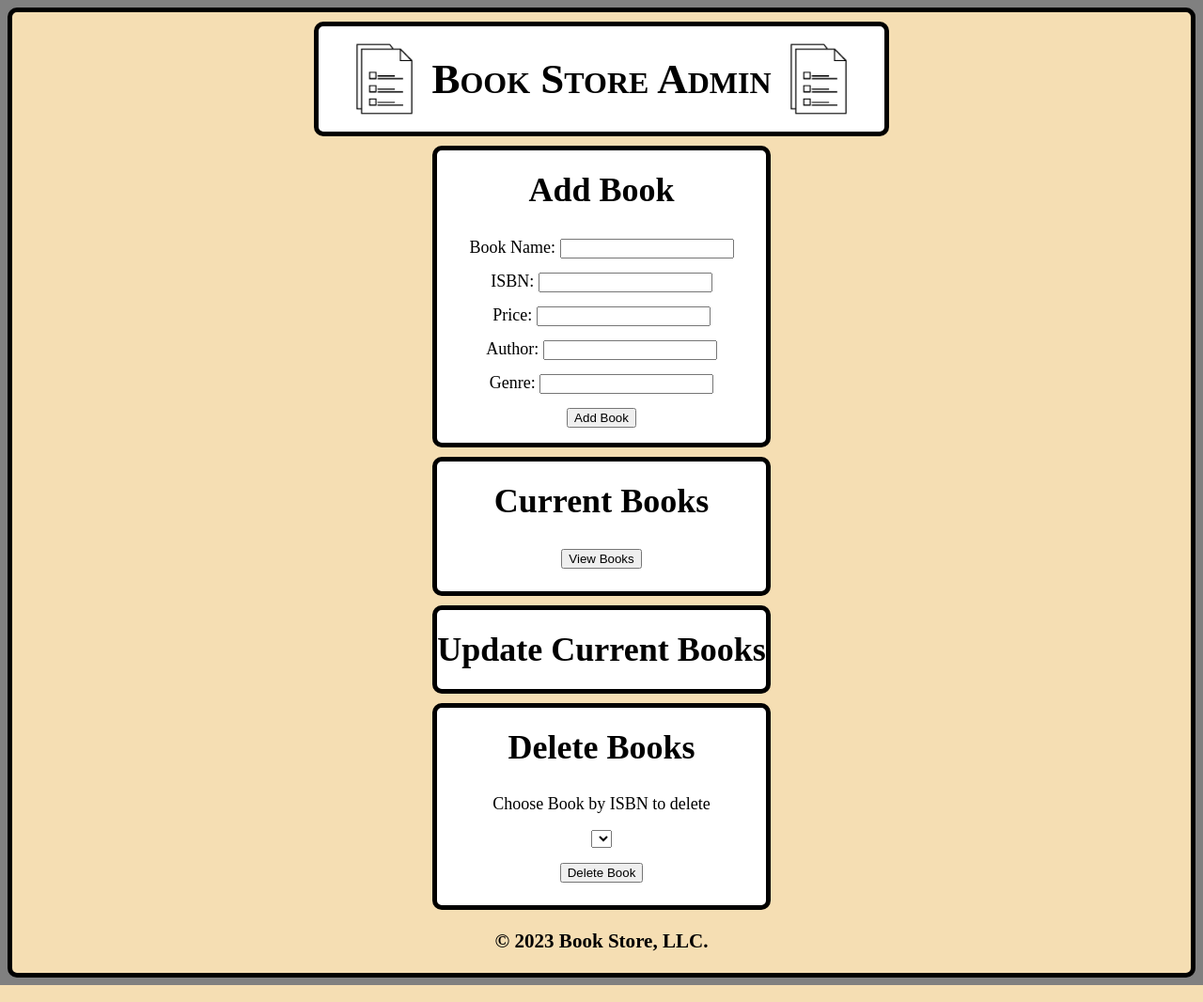
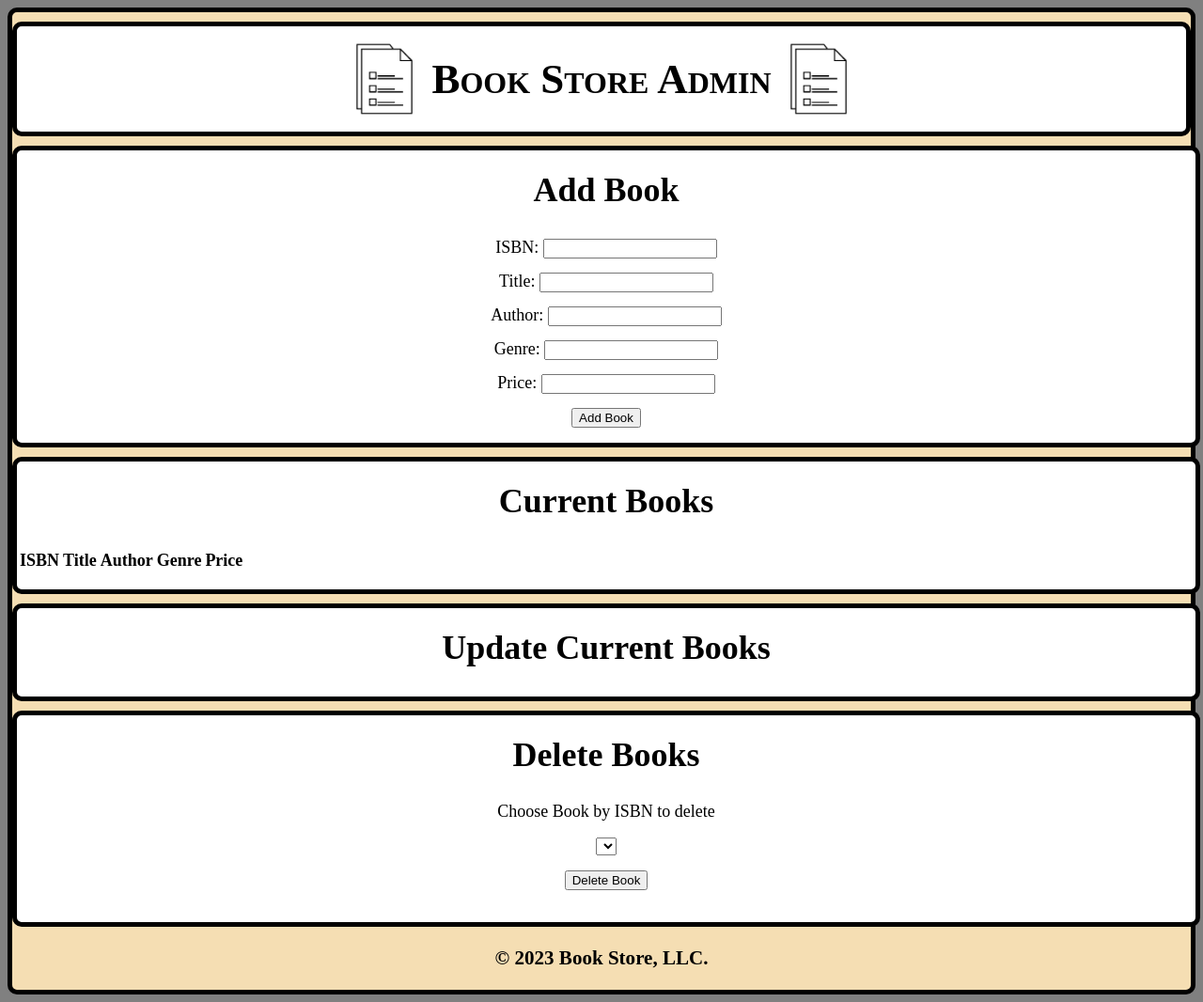
Before and after one commit to samcam004/CIS_435_Project_4, a PHP site: page /CIS_435_Project_4/admin/admin.html in a window 1280 px wide. Shown: the whole page at 94% size. Run offline with PHP 8.4, Linux system fonts and the light colour scheme; lists and menus that the app fills with data are empty.

Commit message:
Admin Add and Curren
Can now add books through the admin page and all current books will be displayed in the current books table

```diff
--- a/admin/admin.css
+++ b/admin/admin.css
@@ -8,6 +8,7 @@ header {
     padding-right: 20px;
     background-color: white;
     align-items: center;
+    justify-content: center;
     margin-top: 10px;
 }
 
@@ -25,8 +26,7 @@ li{
 .flex-container {
     display: flex;
     flex-direction: column;
-    align-content: center;
-    align-items: center;
+    /*align-content: center;*/
     border: solid 5px;
     border-radius: 10px;
     background-color: wheat;
@@ -38,54 +38,32 @@ body{
     font-size: large;
 }
 
-/* align content, add border to main*/
-main{
-    text-align: center;
-    /*border: 5px solid;
-    border-radius: 10px;
-    background-color: white;
-    margin-top: 10px;*/
-}
 
-/* stlye create section*/
-.create{
+
+.create, .view, .update, .delete{
     background-color: white;
     border: 5px solid;
     border-radius: 10px;
     margin-top: 10px;
     padding-bottom: 10px;
     line-height:200%;
+    width: 100%;
+    text-align: center;
 }
 
-/* stlye view section*/
-.view{
-    background-color: white;
-    border: 5px solid;
-    border-radius: 10px;
-    margin-top: 10px;
-    line-height: 200%;
+
+
+.create h1, .view h1, .update h1, .delete h1{
+    text-align: center;
 }
 
-/* stlye update section*/
-.update{
-    background-color: white;
-    border: 5px solid;
-    border-radius: 10px;
-    margin-top: 10px;
-    line-height: 200%;
-}
-
-/* stlye delete section*/
-.delete{
-    background-color: white;
-    border: 5px solid;
-    border-radius: 10px;
-    margin-top: 10px;
-    line-height: 200%;
-}
 
 h1.head {
     font-family:'Times New Roman', Times, serif;
     font-variant: small-caps;
     font-size: 250%;
 }
+
+footer {
+    text-align: center
+}
--- a/admin/admin.html
+++ b/admin/admin.html
@@ -5,12 +5,18 @@
     <meta charset="UTF-8">
     <meta name="viewport" content="width=device-width, initial-scale=1.0">
     <title>Form test</title>
-    <script src="admin.js"></script>
+    <script src="../js/admin.js"></script>
     <link rel="stylesheet" href="admin.css">
 </head>
 
 <body>
+
+
+
+
     <div class="flex-container">
+
+
         <div>
             <header>
                 <img src="./admin_image.png" alt="bookes" width="100" height="100">
@@ -25,16 +31,12 @@
                 <div class="create">
                     <h1> Add Book </h1>
 
-                        <label for="name"> Book Name:</label>
-                        <input type="text" id="name" name="name">
+                        <label for="isbn"> ISBN:</label>
+                        <input type="text" id="ISBN" name="isbn">
                         <br>
 
-                        <label for="isbn"> ISBN:</label>
-                        <input type="text" id="isbn" name="isbn">
-                        <br>
-
-                        <label for="price"> Price:</label>
-                        <input type="text" id="price" name="price">
+                        <label for="name">Title: </label>
+                        <input type="text" id="name" name="name">
                         <br>
 
                         <label for="author"> Author:</label>
@@ -45,17 +47,32 @@
                         <input type="text" id="genre" name="genre">
                         <br>
 
-                        <button id="btn-submit-data">Add Book</button>
+                        <label for="price"> Price:</label>
+                        <input type="text" id="price" name="price">
+                        <br>
 
+                    <button id="btn-submit-data">Add Book</button>
                 </div>
 
                 <!-- view section -->
                 <div class="view">
                     <h1> Current Books </h1>
-                    <button id="btn-get-data">View Books</button>
-                    <ul id="output">
+                    <table class="booksTable">
+                        <thead class="tableHeaderRow">
+                            <tr>
+                                <th>ISBN</th>
+                                <th>Title</th>
+                                <th>Author</th>
+                                <th>Genre</th>
+                                <th>Price</th>
+                            </tr>
 
-                    </ul>
+                        </thead>
+                        <tbody class="tableCurrentBody">
+
+                        </tbody>
+                    </table>
+
 
                 </div>
 
--- /dev/null
+++ b/js/admin.js
@@ -0,0 +1,85 @@
+function start() {
+    fetchBooks();
+    const addButton = document.getElementById('btn-submit-data');
+    addButton.addEventListener('click', addBook);
+    const deleteButton = document.getElementById('btn-delete-data');
+    deleteButton.addEventListener('click', deleteBook);
+}
+
+async function addBook(){
+    // Grabbing data for new book
+    const newBook = {
+        "isbn": document.getElementById('ISBN').value,
+        "name": document.getElementById('name').value,
+        "author": document.getElementById('author').value,
+        "genre": document.getElementById('genre').value,
+        "price": parseFloat(document.getElementById('price').value)
+    }
+    // Log the newBook to see if you're capturing form data correctly.
+    console.log(newBook);
+    // Sending data back to API
+    try {
+        const response = await fetch('http://localhost/projects/CIS_435_Project_4/php/createBook.php', {
+            method: 'POST',
+            headers: {
+                'Content-Type': 'application/json'
+            },
+            body: JSON.stringify(newBook)
+        });
+
+        const responseText = await response.text();
+        console.log(responseText);
+
+    } catch (error) {
+        console.error('Error:', error.message);
+    }
+}
+
+async function fetchBooks() {
+    try {
+        const response = await fetch('http://localhost/projects/CIS_435_Project_4/php/readBooks.php');
+        const json = await response.json();
+
+        const tableBody = document.querySelector('.tableCurrentBody');
+
+        // Clearing any previous data in the table
+        tableBody.innerHTML = '';
+
+        // Create a row for each table found in the DB
+        json.forEach(book => {
+            const newRow = document.createElement('tr');
+            newRow.classList.add('booksRow');
+
+            const cellISBN = document.createElement('th');
+            cellISBN.textContent = book.ISBN;
+            newRow.appendChild(cellISBN);
+
+            const cellTitle = document.createElement('th');
+            cellTitle.textContent = book.Title;
+            newRow.appendChild(cellTitle);
+
+            const cellAuthor = document.createElement('th');
+            cellAuthor.textContent = book.Author;
+            newRow.appendChild(cellAuthor);
+
+            const cellGenre = document.createElement('th');
+            cellGenre.textContent = book.Genre;
+            newRow.appendChild(cellGenre);
+
+            const cellPrice = document.createElement('th');
+            cellPrice.textContent = book.Price;
+            newRow.appendChild(cellPrice);
+
+            // Adding the new row to the table
+            tableBody.appendChild(newRow);
+        });
+    } catch (error) {
+        console.error(error);
+    }
+}
+
+async function deleteBook(){
+
+}
+
+window.addEventListener('load', start);
--- a/php/createBook.php
+++ b/php/createBook.php
@@ -29,14 +29,15 @@ if ($_SERVER['REQUEST_METHOD'] === 'POST') {
         $newISBN = isset($data->ISBN) ? intval($data->ISBN) : 0; // Set ISBN to 0 if can't find one
         $newName = $data->name ?? '';   // Set name to blank if can't find one
         $newAuthor = $data->author ?? '';  // Set author to blank if can't find one
+        $newGenre = $data->genre ?? ''; // Set genre to blank if cant find one
         $newPrice = isset($data->price) ? intval($data->price) : 0; // Set price to 0 if can't find one
 
         // Preparing SQL query
-        $sql = "INSERT INTO $table (ISBN, Name, Author, Price) VALUES (?, ?, ?, ?)";
+        $sql = "INSERT INTO $table (ISBN, Title, Author, Genre, Price) VALUES (?, ?, ?, ?, ?)";
         $query = $connection->prepare($sql);
 
         // Executing query
-        $query->bind_param("issi", $newISBN, $newName, $newAuthor, $newPrice);
+        $query->bind_param("isssi", $newISBN, $newName, $newAuthor, $newGenre, $newPrice);
         if ($query->execute()) {
             $response = array("success" => true, "message" => "New Book added to the Database Successfully!");
             echo json_encode($response);
```
